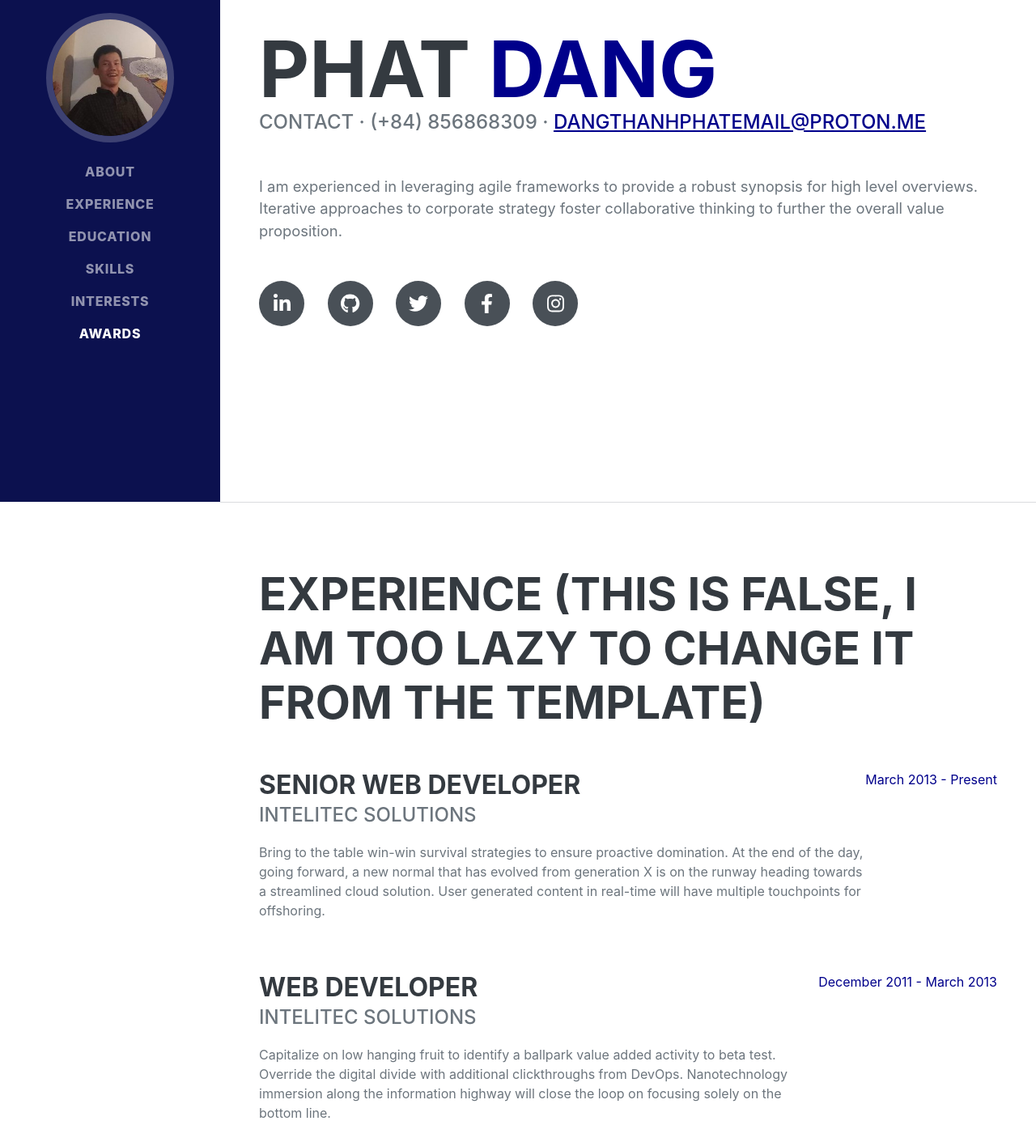
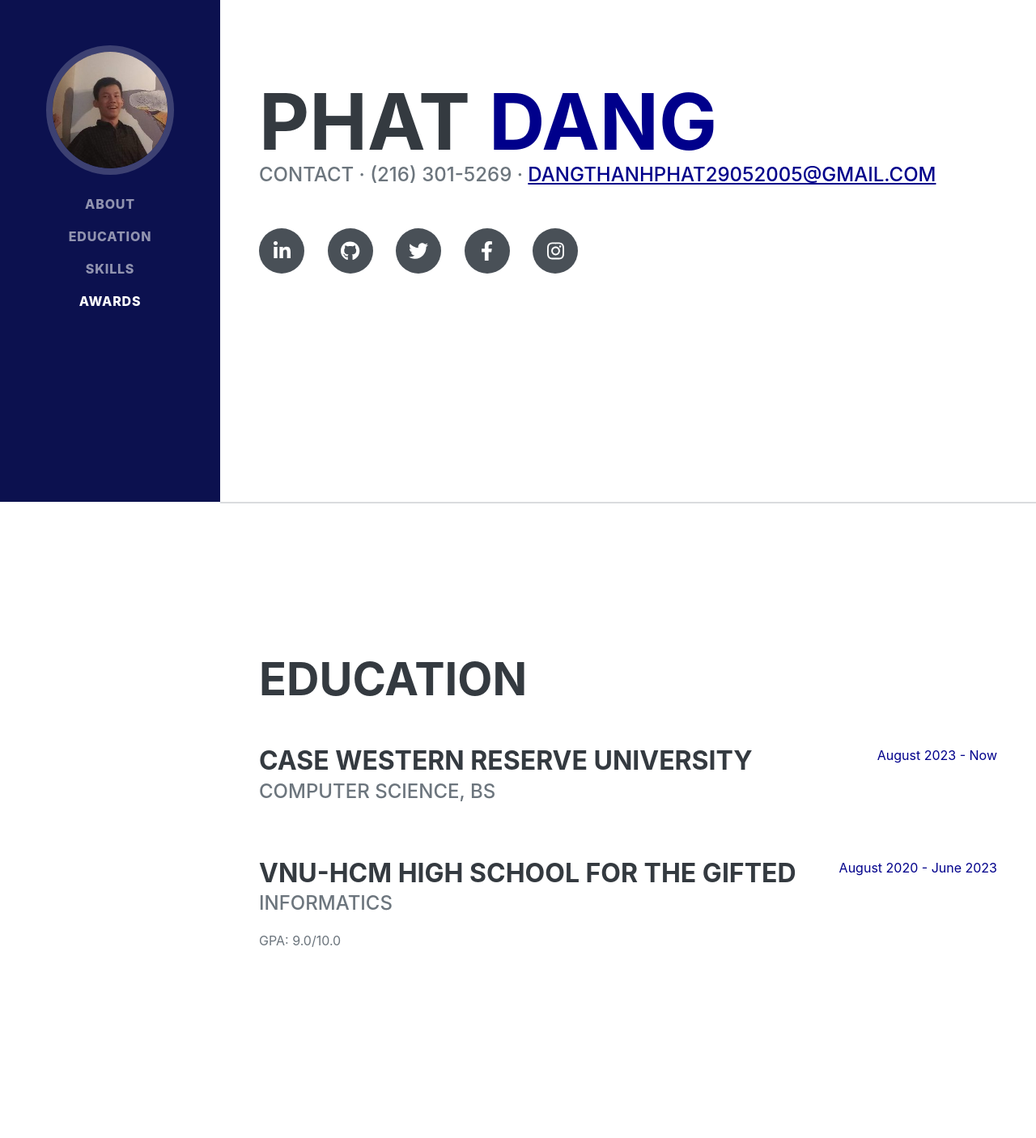
Before and after one commit to alexeipc/alexeipc.github.io, a plain HTML site: page index.html in a window 1280 px wide. Shown: the part 180-1586 px from the top of the page at 81% size. Drawn offline with nearby package versions, Linux system fonts and the light colour scheme; a web font is replaced by a local one.

Commit message:
Update some information

```diff
--- a/index.html
+++ b/index.html
@@ -26,10 +26,8 @@
             <div class="collapse navbar-collapse" id="navbarResponsive" >
                 <ul class="navbar-nav">
                     <li class="nav-item"><a class="nav-link js-scroll-trigger" href="#about">About</a></li>
-                    <li class="nav-item"><a class="nav-link js-scroll-trigger" href="#experience">Experience</a></li>
                     <li class="nav-item"><a class="nav-link js-scroll-trigger" href="#education">Education</a></li>
                     <li class="nav-item"><a class="nav-link js-scroll-trigger" href="#skills">Skills</a></li>
-                    <li class="nav-item"><a class="nav-link js-scroll-trigger" href="#interests">Interests</a></li>
                     <li class="nav-item"><a class="nav-link js-scroll-trigger" href="#awards">Awards</a></li>
                 </ul>
             </div>
@@ -44,10 +42,11 @@
                         <span class="text-primary">Dang</span>
                     </h1>
                     <div class="subheading mb-5">
-                        Contact · (+84) 856868309 ·
-                        <a href="mailto:dangthanhphatemail@proton.me" style="color: darkblue">dangthanhphatemail@proton.me</a>
+                        Contact · (216) 301-5269 ·
+                        <a href="mailto:dangthanhphatemail@proton.me" style="color: darkblue">dangthanhphat29052005@gmail.com</a>
                     </div>
-                    <p class="lead mb-5">I am experienced in leveraging agile frameworks to provide a robust synopsis for high level overviews. Iterative approaches to corporate strategy foster collaborative thinking to further the overall value proposition.</p>
+                    <!--<p class="lead mb-5">I am experienced in leveraging agile frameworks to provide a robust synopsis for high level overviews. Iterative approaches to corporate strategy foster collaborative thinking to further the overall value proposition.</p>
+                    -->
                     <div class="social-icons">
                         <a class="social-icon" href="https://www.linkedin.com/in/ph%C3%A1t-%C4%91%E1%BA%B7ng-7746b322b/"><i class="fab fa-linkedin-in"></i></a>
                         <a class="social-icon" href="https://github.com/alexeipc"><i class="fab fa-github"></i></a>
@@ -58,7 +57,7 @@
                 </div>
             </section>
             <hr class="m-0" />
-            <!-- Experience-->
+            <!--
             <section class="resume-section" id="experience">
                 <div class="resume-section-content">
                     <h2 class="mb-5">Experience (This is false, I am too lazy to change it from the template)</h2>
@@ -95,6 +94,7 @@
                         <div class="flex-shrink-0"><span class="text-primary">September 2008 - June 2010</span></div>
                     </div>
                 </div>
+            Experience-->
             </section>
             <hr class="m-0" />
             <!-- Education-->
@@ -103,12 +103,20 @@
                     <h2 class="mb-5">Education</h2>
                     <div class="d-flex flex-column flex-md-row justify-content-between mb-5">
                         <div class="flex-grow-1">
+                            <h3 class="mb-0">Case Western Reserve University</h3>
+                            <div class="subheading mb-3">Computer Science, BS</div>
+                            <p></p>
+                        </div>
+                        <div class="flex-shrink-0"><span class="text-primary">August 2023 - Now</span></div>
+                    </div>
+
+                    <div class="d-flex flex-column flex-md-row justify-content-between mb-5">
+                        <div class="flex-grow-1">
                             <h3 class="mb-0">VNU-HCM High School for the Gifted</h3>
                             <div class="subheading mb-3">Informatics</div>
-                            <div>Data Structure and Algorithms</div>
-                            <p>GPA: 0 =))</p>
+                            <p>GPA: 9.0/10.0</p>
                         </div>
-                        <div class="flex-shrink-0"><span class="text-primary">August 2020 - May 2023</span></div>
+                        <div class="flex-shrink-0"><span class="text-primary">August 2020 - June 2023</span></div>
                     </div>
 
                 </div>
@@ -174,7 +182,7 @@
                 </div>
             </section>
             <hr class="m-0" />
-            <!-- Interests-->
+            <!--
             <section class="resume-section" id="interests">
                 <div class="resume-section-content">
                     <h2 class="mb-5">Interests</h2>
@@ -188,6 +196,7 @@
                     <p class="mb-0">I am also an aspiring cook although my cooking skill is terrible. Moreover, I am really into Chinese and Vietnamese cuisine. </p>
                 </div>
             </section>
+            Interests-->
             <hr class="m-0" />
             <!-- Awards-->
             <section class="resume-section" id="awards">
```
